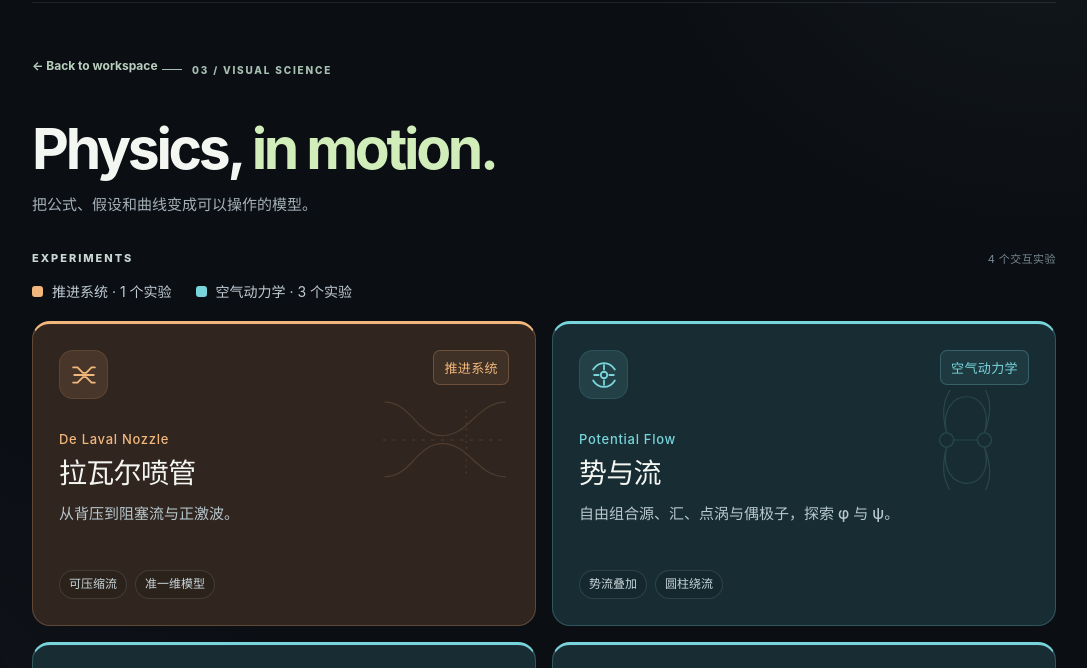
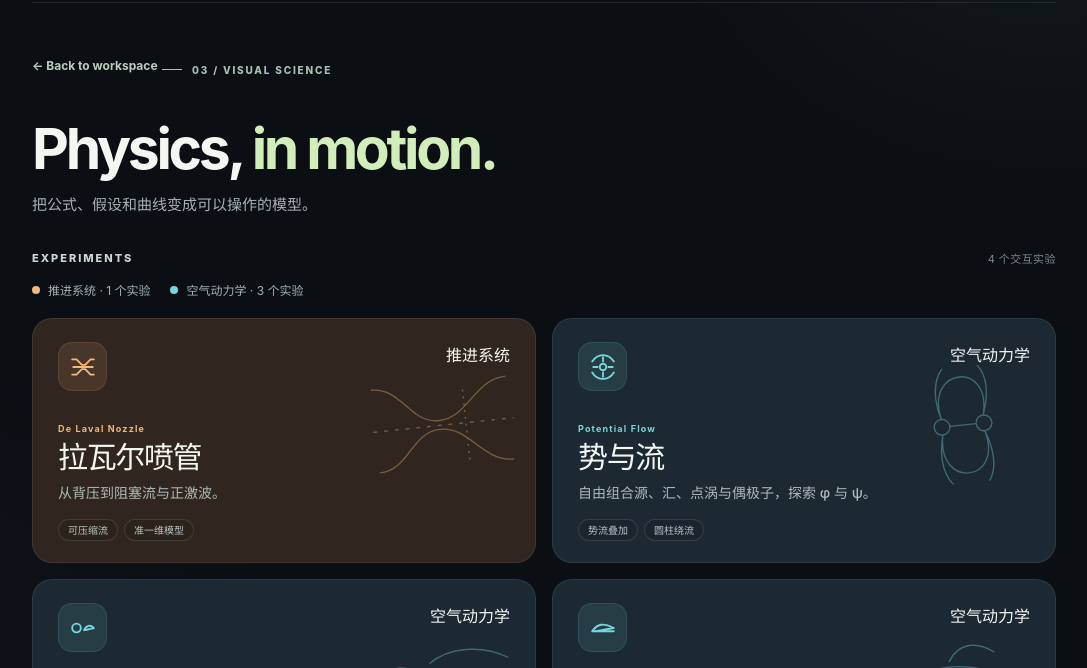
Before and after one commit to HaoyiMeng/Web, a plain HTML site: page physics.html in a window 1280 px wide. Shown: the part 85-753 px from the top of the page, without its empty margins (96-1183 px from the left). Drawn offline with Linux system fonts and the light colour scheme.

Commit message:
Restore Physics Lab catalog cards to flat Music Lab style

```diff
--- a/assets/physics-catalog.css
+++ b/assets/physics-catalog.css
@@ -1,26 +1,34 @@
-/* Physics directory only: shared anatomy, subject-specific colors. */
-.physics-catalog .physics-categories{display:flex;gap:12px 24px;flex-wrap:wrap;margin:0 0 20px;font-size:14px;color:#c0ccd4}
-.physics-categories>span{display:inline-flex;align-items:center;gap:9px}
-.physics-categories>span::before{content:"";width:11px;height:11px;border-radius:3px;background:#77d5db}
-.physics-categories>.category-propulsion::before{background:#f2b77c}
+/* Physics Lab directory — same flat card proportions as Music Lab. */
+.physics-catalog .physics-categories{
+  display:flex;
+  gap:10px 20px;
+  flex-wrap:wrap;
+  margin:0 0 20px;
+  font-size:12px;
+  color:#9fb3bb;
+}
+.physics-catalog .physics-categories>span{display:inline-flex;align-items:center;gap:8px}
+.physics-catalog .physics-categories>span::before{
+  content:"";
+  width:8px;height:8px;border-radius:50%;
+  background:#77d5db;
+}
+.physics-catalog .physics-categories>.category-propulsion::before{background:#f2b77c}
 .physics-catalog .physics-card--propulsion{--tile-accent:#f2b77c;--tile-panel:#30251f}
-.physics-catalog .physics-card--aero{--tile-accent:#77d5db;--tile-panel:#182c33}
-.physics-catalog .space-grid--submenu .physics-card{min-height:290px;padding:26px;border-radius:18px;border:1px solid color-mix(in srgb,var(--tile-accent) 25%,transparent);border-top:3px solid var(--tile-accent);background:var(--tile-panel);display:flex;flex-direction:column;gap:0}
-.physics-catalog .physics-category{color:var(--tile-accent);font-size:13px;font-weight:600;letter-spacing:.03em;padding:7px 10px;border:1px solid color-mix(in srgb,var(--tile-accent) 25%,transparent);border-radius:7px;background:color-mix(in srgb,var(--tile-accent) 8%,transparent)}
-.physics-catalog .tile-main{max-width:100%;padding-top:32px;margin-top:auto}
-.physics-catalog .tile-overline{font-size:13px;font-weight:500;letter-spacing:.055em;margin-bottom:8px}
-.physics-catalog .space-title{font-size:28px;line-height:1.3;letter-spacing:-.025em}
-.physics-catalog .space-description{font-size:15px;line-height:1.7;min-height:3.4em;max-width:36em;color:#b8c8ce;margin-top:10px}
-.physics-catalog .tile-tags{margin-top:18px;gap:8px}
-.physics-catalog .tile-tags span{font-size:12px;line-height:1.4;color:#c8d6da;padding:5px 9px}
-.physics-catalog .tile-art{top:66px;right:24px;width:130px;height:100px;opacity:.16;transform:none}
-@media(max-width:600px){
- .physics-catalog .space-grid--submenu{grid-template-columns:1fr;gap:14px}
- .physics-catalog .space-grid--submenu .physics-card{min-height:260px;padding:22px}
- .physics-catalog .space-title{font-size:25px}
- .physics-catalog .tile-main{padding-top:24px}
- .physics-catalog .space-description{min-height:0;font-size:15px}
- .physics-catalog .tile-overline{font-size:13px}
- .physics-catalog .tile-tags span{font-size:12px}
- .physics-catalog .tile-art{width:120px;height:90px;top:63px;opacity:.14}
+.physics-catalog .physics-card--aero{--tile-accent:#77d5db;--tile-panel:#1c2832}
+
+/* Inherit the exact shared Music Lab card geometry: two columns,
+   rounded flat surfaces, standard type scale, icon and arrow. */
+.physics-catalog .space-grid--submenu .physics-card{
+  border:1px solid rgba(199,219,220,.10);
+  box-shadow:none;
 }
+.physics-catalog a.physics-card:hover,
+.physics-catalog a.physics-card:focus-visible{
+  transform:none;
+  box-shadow:none;
+  border-color:color-mix(in srgb,var(--tile-accent) 53%,transparent);
+}
+@media(prefers-reduced-motion:reduce){
+  .physics-catalog .physics-card{transition:none}
+}
```
